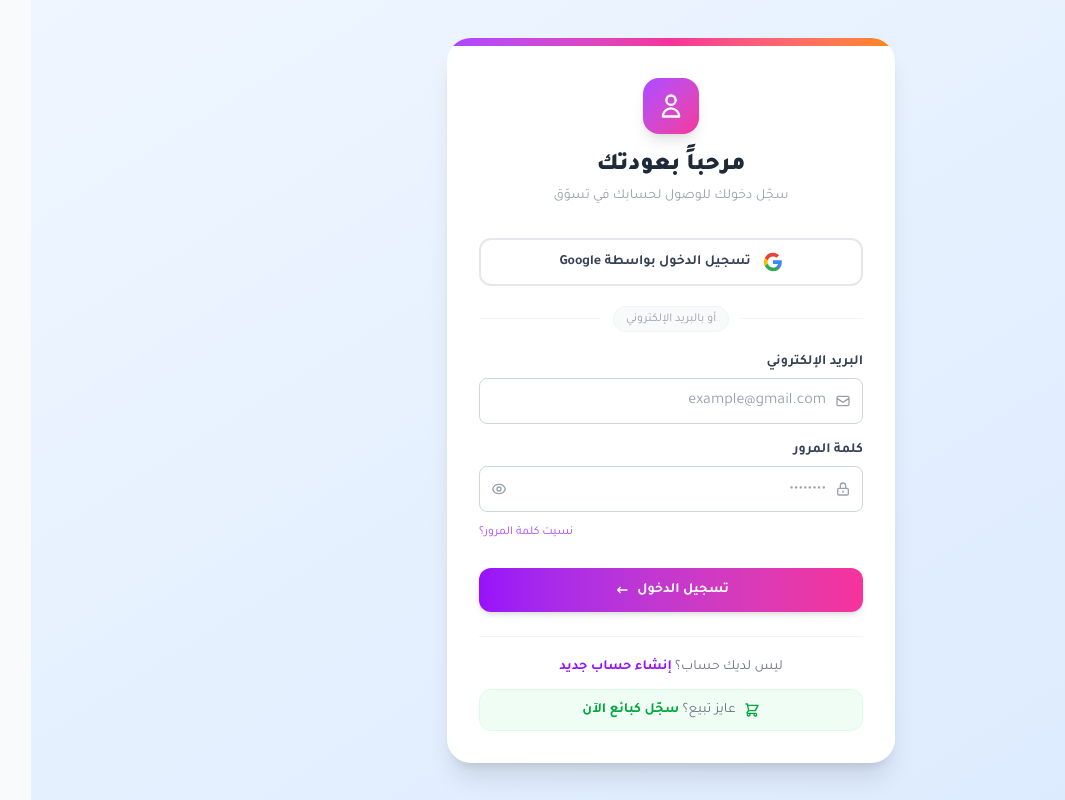
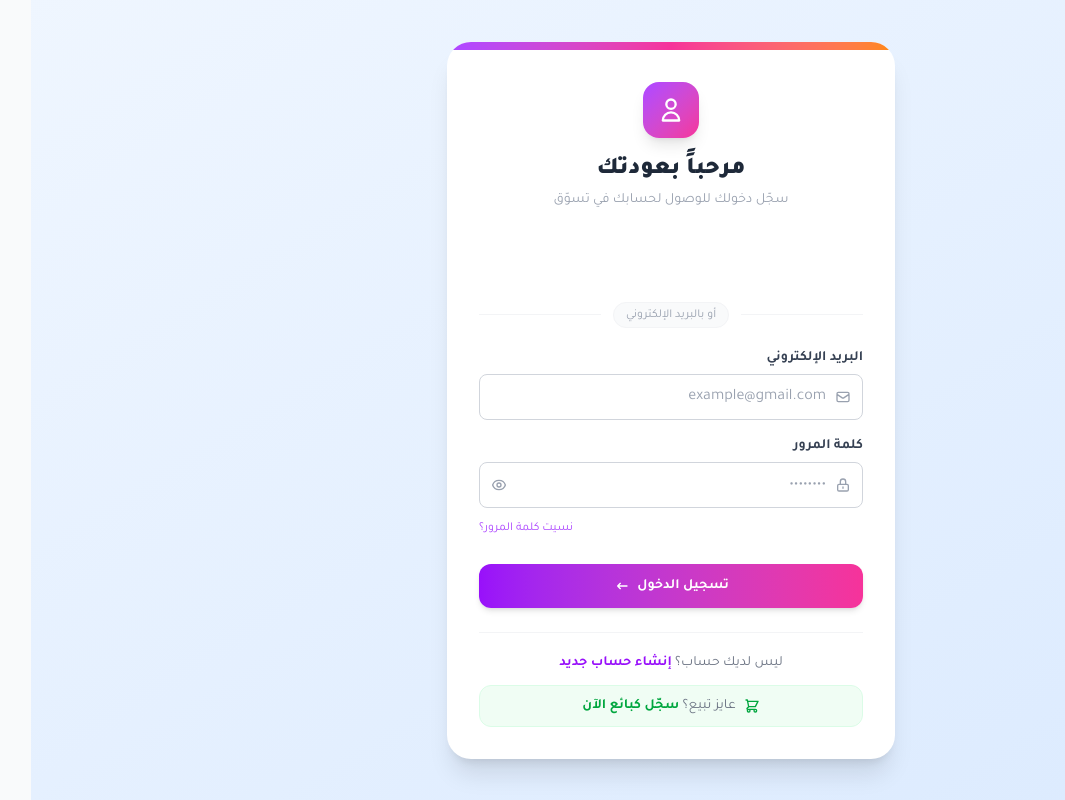
Before and after one commit to waleedelhelw/ecommerce-frontend, a React (Vite) app: page /login in a window 1280 px wide. Shown: the whole page, without its empty margins (0-1065 px from the left). Built offline with nearby package versions, Linux system fonts and the light colour scheme; no server answers.

Commit message:
fix some e errors

```diff
--- a/src/pages/auth/LoginPage.jsx
+++ b/src/pages/auth/LoginPage.jsx
@@ -1,6 +1,6 @@
 import { useState } from 'react';
 import { Link, useNavigate } from 'react-router-dom';
-import { useGoogleLogin } from '@react-oauth/google';
+import { GoogleLogin } from '@react-oauth/google';
 import SEO from '../../components/common/SEO';
 import { login as loginApi, googleLogin as googleLoginApi } from '../../api/authService';
 import useAuth from '../../hooks/useAuth';
@@ -11,10 +11,9 @@ const LoginPage = () => {
   const [password, setPassword] = useState('');
   const [showPassword, setShowPassword] = useState(false);
   const [loading, setLoading] = useState(false);
-  const [googleLoading, setGoogleLoading] = useState(false);
   const [errors, setErrors] = useState({});
   const [apiError, setApiError] = useState('');
-  const { login, getRedirectPath } = useAuth();
+  const { login } = useAuth();
   const navigate = useNavigate();
 
   // ── helpers ──
@@ -68,12 +67,12 @@ const LoginPage = () => {
     }
   };
 
-  // ── Google Login ──
-  const handleGoogleSuccess = async (tokenResponse) => {
+  // ── Google Login ── ✅ بيرجع credential (id_token) مش access_token
+  const handleGoogleSuccess = async (credentialResponse) => {
     try {
-      setGoogleLoading(true);
+      setLoading(true);
       setApiError('');
-      const response = await googleLoginApi(tokenResponse.access_token);
+      const response = await googleLoginApi(credentialResponse.credential);
       if (response.success && response.data) {
         login(response.data);
         navigate(getRedirect(response.data));
@@ -83,14 +82,9 @@ const LoginPage = () => {
     } catch (err) {
       setApiError(err.response?.data?.message || 'فشل تسجيل الدخول بـ Google');
     } finally {
-      setGoogleLoading(false);
+      setLoading(false);
     }
   };
-
-  const googleLogin = useGoogleLogin({
-    onSuccess: handleGoogleSuccess,
-    onError: () => setApiError('فشل تسجيل الدخول بـ Google'),
-  });
 
   return (
     <>
@@ -124,64 +118,28 @@ const LoginPage = () => {
           {/* ── API Error ── */}
           {apiError && <ErrorMessage message={apiError} />}
 
-          {/* ── زرار Google Custom ── */}
-          <button
-            type="button"
-            onClick={() => googleLogin()}
-            disabled={googleLoading || loading}
-            className="w-full flex items-center justify-center gap-3
-                       py-3 px-4 rounded-xl
-                       bg-white border-2 border-gray-200
-                       hover:border-gray-300 hover:bg-gray-50 hover:shadow-md
-                       disabled:opacity-60 disabled:cursor-not-allowed
-                       transition-all duration-300 group mb-5"
-          >
-            {googleLoading ? (
-              <>
-                <svg className="w-5 h-5 animate-spin text-gray-400" fill="none" viewBox="0 0 24 24">
-                  <circle className="opacity-25" cx="12" cy="12" r="10"
-                    stroke="currentColor" strokeWidth="4" />
-                  <path className="opacity-75" fill="currentColor"
-                    d="M4 12a8 8 0 018-8V0C5.373 0 0 5.373 0 12h4z" />
-                </svg>
-                <span className="text-sm font-semibold text-gray-500">
-                  جاري الاتصال بـ Google...
-                </span>
-              </>
-            ) : (
-              <>
-                {/* Google SVG Logo */}
-                <svg className="w-5 h-5 shrink-0" viewBox="0 0 24 24">
-                  <path
-                    fill="#4285F4"
-                    d="M22.56 12.25c0-.78-.07-1.53-.2-2.25H12v4.26h5.92c-.26 1.37-1.04 2.53-2.21 3.31v2.77h3.57c2.08-1.92 3.28-4.74 3.28-8.09z"
-                  />
-                  <path
-                    fill="#34A853"
-                    d="M12 23c2.97 0 5.46-.98 7.28-2.66l-3.57-2.77c-.98.66-2.23 1.06-3.71 1.06-2.86 0-5.29-1.93-6.16-4.53H2.18v2.84C3.99 20.53 7.7 23 12 23z"
-                  />
-                  <path
-                    fill="#FBBC05"
-                    d="M5.84 14.09c-.22-.66-.35-1.36-.35-2.09s.13-1.43.35-2.09V7.07H2.18C1.43 8.55 1 10.22 1 12s.43 3.45 1.18 4.93l2.85-2.22.81-.62z"
-                  />
-                  <path
-                    fill="#EA4335"
-                    d="M12 5.38c1.62 0 3.06.56 4.21 1.64l3.15-3.15C17.45 2.09 14.97 1 12 1 7.7 1 3.99 3.47 2.18 7.07l3.66 2.84c.87-2.6 3.3-4.53 6.16-4.53z"
-                  />
-                </svg>
-
-                <span className="text-sm font-semibold text-gray-700
-                                 group-hover:text-gray-900 transition-colors">
-                  تسجيل الدخول بواسطة Google
-                </span>
-              </>
-            )}
-          </button>
+          {/* ── Google Login ── */}
+          <div className="mb-5 flex flex-col items-center gap-2">
+            <div className="w-full flex justify-center
+                            [&>div]:!w-full [&>div>div]:!w-full [&_iframe]:!w-full">
+              <GoogleLogin
+                onSuccess={handleGoogleSuccess}
+                onError={() => setApiError('فشل تسجيل الدخول بـ Google')}
+                text="signin_with"
+                shape="rectangular"
+                theme="outline"
+                size="large"
+                width="400"
+                locale="ar"
+              />
+            </div>
+          </div>
 
           {/* ── Divider ── */}
           <div className="flex items-center gap-3 mb-5">
             <div className="flex-1 h-px bg-gray-100" />
-            <span className="text-xs text-gray-400 bg-gray-50 px-3 py-1 rounded-full border border-gray-100">
+            <span className="text-xs text-gray-400 bg-gray-50 px-3 py-1
+                             rounded-full border border-gray-100">
               أو بالبريد الإلكتروني
             </span>
             <div className="flex-1 h-px bg-gray-100" />
@@ -199,7 +157,8 @@ const LoginPage = () => {
                 <span className="absolute right-3 top-1/2 -translate-y-1/2 text-gray-400">
                   <svg className="w-4 h-4" fill="none" viewBox="0 0 24 24" stroke="currentColor">
                     <path strokeLinecap="round" strokeLinejoin="round" strokeWidth={2}
-                      d="M3 8l7.89 5.26a2 2 0 002.22 0L21 8M5 19h14a2 2 0 002-2V7a2 2 0 00-2-2H5a2 2 0 00-2 2v10a2 2 0 002 2z" />
+                      d="M3 8l7.89 5.26a2 2 0 002.22 0L21 8M5 19h14a2 2 0 002-2V7
+                         a2 2 0 00-2-2H5a2 2 0 00-2 2v10a2 2 0 002 2z" />
                   </svg>
                 </span>
                 <input
@@ -217,7 +176,10 @@ const LoginPage = () => {
               {errors.email && (
                 <p className="mt-1.5 text-xs text-red-500 flex items-center gap-1">
                   <svg className="w-3 h-3" fill="currentColor" viewBox="0 0 20 20">
-                    <path fillRule="evenodd" d="M18 10a8 8 0 11-16 0 8 8 0 0116 0zm-7 4a1 1 0 11-2 0 1 1 0 012 0zm-1-9a1 1 0 00-1 1v4a1 1 0 102 0V6a1 1 0 00-1-1z" clipRule="evenodd" />
+                    <path fillRule="evenodd"
+                      d="M18 10a8 8 0 11-16 0 8 8 0 0116 0zm-7 4a1 1 0
+                         11-2 0 1 1 0 012 0zm-1-9a1 1 0 00-1 1v4a1 1 0 102
+                         0V6a1 1 0 00-1-1z" clipRule="evenodd" />
                   </svg>
                   {errors.email}
                 </p>
@@ -233,7 +195,8 @@ const LoginPage = () => {
                 <span className="absolute right-3 top-1/2 -translate-y-1/2 text-gray-400">
                   <svg className="w-4 h-4" fill="none" viewBox="0 0 24 24" stroke="currentColor">
                     <path strokeLinecap="round" strokeLinejoin="round" strokeWidth={2}
-                      d="M12 15v2m-6 4h12a2 2 0 002-2v-6a2 2 0 00-2-2H6a2 2 0 00-2 2v6a2 2 0 002 2zm10-10V7a4 4 0 00-8 0v4h8z" />
+                      d="M12 15v2m-6 4h12a2 2 0 002-2v-6a2 2 0 00-2-2H6a2 2
+                         0 00-2 2v6a2 2 0 002 2zm10-10V7a4 4 0 00-8 0v4h8z" />
                   </svg>
                 </span>
                 <input
@@ -257,14 +220,19 @@ const LoginPage = () => {
                   {showPassword ? (
                     <svg className="w-4 h-4" fill="none" viewBox="0 0 24 24" stroke="currentColor">
                       <path strokeLinecap="round" strokeLinejoin="round" strokeWidth={2}
-                        d="M13.875 18.825A10.05 10.05 0 0112 19c-4.478 0-8.268-2.943-9.543-7a9.97 9.97 0 011.563-3.029m5.858.908a3 3 0 114.243 4.243M9.878 9.878l4.242 4.242M9.88 9.88l-3.29-3.29m7.532 7.532l3.29 3.29M3 3l3.59 3.59m0 0A9.953 9.953 0 0112 5c4.478 0 8.268 2.943 9.543 7a10.025 10.025 0 01-4.132 5.411m0 0L21 21" />
+                        d="M13.875 18.825A10.05 10.05 0 0112 19c-4.478 0-8.268-2.943-9.543-7a9.97
+                           9.97 0 011.563-3.029m5.858.908a3 3 0 114.243 4.243M9.878 9.878l4.242
+                           4.242M9.88 9.88l-3.29-3.29m7.532 7.532l3.29 3.29M3 3l3.59 3.59m0
+                           0A9.953 9.953 0 0112 5c4.478 0 8.268 2.943 9.543 7a10.025 10.025 0
+                           01-4.132 5.411m0 0L21 21" />
                     </svg>
                   ) : (
                     <svg className="w-4 h-4" fill="none" viewBox="0 0 24 24" stroke="currentColor">
                       <path strokeLinecap="round" strokeLinejoin="round" strokeWidth={2}
                         d="M15 12a3 3 0 11-6 0 3 3 0 016 0z" />
                       <path strokeLinecap="round" strokeLinejoin="round" strokeWidth={2}
-                        d="M2.458 12C3.732 7.943 7.523 5 12 5c4.478 0 8.268 2.943 9.542 7-1.274 4.057-5.064 7-9.542 7-4.477 0-8.268-2.943-9.542-7z" />
+                        d="M2.458 12C3.732 7.943 7.523 5 12 5c4.478 0 8.268 2.943 9.542
+                           7-1.274 4.057-5.064 7-9.542 7-4.477 0-8.268-2.943-9.542-7z" />
                     </svg>
                   )}
                 </button>
@@ -272,7 +240,10 @@ const LoginPage = () => {
               {errors.password && (
                 <p className="mt-1.5 text-xs text-red-500 flex items-center gap-1">
                   <svg className="w-3 h-3" fill="currentColor" viewBox="0 0 20 20">
-                    <path fillRule="evenodd" d="M18 10a8 8 0 11-16 0 8 8 0 0116 0zm-7 4a1 1 0 11-2 0 1 1 0 012 0zm-1-9a1 1 0 00-1 1v4a1 1 0 102 0V6a1 1 0 00-1-1z" clipRule="evenodd" />
+                    <path fillRule="evenodd"
+                      d="M18 10a8 8 0 11-16 0 8 8 0 0116 0zm-7 4a1 1 0
+                         11-2 0 1 1 0 012 0zm-1-9a1 1 0 00-1 1v4a1 1 0 102
+                         0V6a1 1 0 00-1-1z" clipRule="evenodd" />
                   </svg>
                   {errors.password}
                 </p>
@@ -290,13 +261,12 @@ const LoginPage = () => {
             {/* زر تسجيل الدخول */}
             <button
               type="submit"
-              disabled={loading || googleLoading}
+              disabled={loading}
               className="w-full py-3 px-4 rounded-xl font-bold text-white text-sm
                          bg-gradient-to-r from-purple-600 to-pink-500
                          hover:from-purple-700 hover:to-pink-600
                          disabled:opacity-60 disabled:cursor-not-allowed
-                         shadow-md hover:shadow-lg
-                         transition-all duration-300
+                         shadow-md hover:shadow-lg transition-all duration-300
                          flex items-center justify-center gap-2"
             >
               {loading ? (
@@ -335,7 +305,8 @@ const LoginPage = () => {
               <svg className="w-4 h-4 text-green-600 shrink-0" fill="none"
                 viewBox="0 0 24 24" stroke="currentColor">
                 <path strokeLinecap="round" strokeLinejoin="round" strokeWidth={2}
-                  d="M3 3h2l.4 2M7 13h10l4-8H5.4M7 13L5.4 5M7 13l-2.293 2.293c-.63.63-.184 1.707.707 1.707H17m0 0a2 2 0 100 4 2 2 0 000-4zm-8 2a2 2 0 11-4 0 2 2 0 014 0z" />
+                  d="M3 3h2l.4 2M7 13h10l4-8H5.4M7 13L5.4 5M7 13l-2.293 2.293c-.63.63-.184
+                     1.707.707 1.707H17m0 0a2 2 0 100 4 2 2 0 000-4zm-8 2a2 2 0 11-4 0 2 2 0 014 0z" />
               </svg>
               <span className="text-gray-500">
                 عايز تبيع؟{' '}
```
